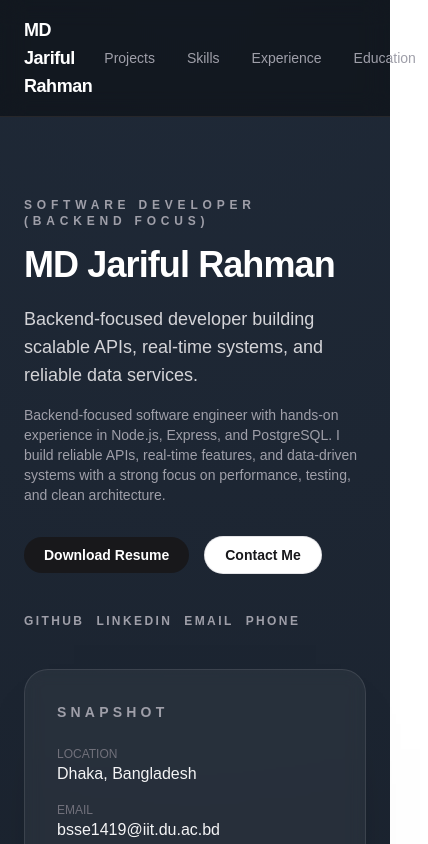
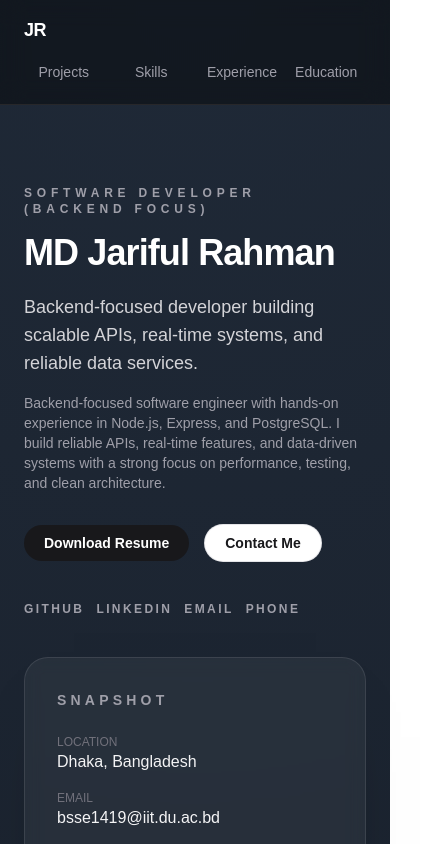
Before and after one commit to jarifulovi/jr-portfolio, a Next.js app: page / in a window 390 px wide. Shown: the top 844 px of the page, 428 px wide, since content can reach past the window. Built offline with nearby package versions, Linux system fonts and the light colour scheme.

Commit message:
feat: enhance Navbar layout with responsive brand display and improved link styling

```diff
--- a/src/components/layout/Navbar.tsx
+++ b/src/components/layout/Navbar.tsx
@@ -21,22 +21,23 @@ export const Navbar: React.FC<NavbarProps> = ({
     <nav
       className={`sticky top-0 z-50 w-full border-b border-zinc-800 bg-black/40 backdrop-blur-md ${className}`}
     >
-      <div className="mx-auto flex max-w-6xl items-center justify-between px-6 py-4">
+      <div className="mx-auto flex max-w-6xl flex-col gap-3 px-6 py-4 md:flex-row md:items-center md:justify-between">
         {/* Brand */}
         <Link
           href="/"
           className="text-lg font-bold tracking-tight text-white transition-colors hover:text-zinc-300"
         >
-          {brand}
+          <span className="md:hidden">JR</span>
+          <span className="hidden md:inline">{brand}</span>
         </Link>
 
         {/* Links */}
-        <ul className="flex items-center gap-2 text-sm font-medium text-zinc-400">
+        <ul className="grid grid-cols-4 gap-2 text-sm font-medium text-zinc-400 md:flex md:items-center md:gap-2">
           {links.map((link) => (
             <li key={link.href}>
               <Link
                 href={link.href}
-                className="rounded-md px-3 py-1.5 transition-all duration-200 hover:bg-white/5 hover:text-white"
+                className="block rounded-md px-2 py-1.5 text-center transition-all duration-200 hover:bg-white/5 hover:text-white"
               >
                 {link.label}
               </Link>
```
